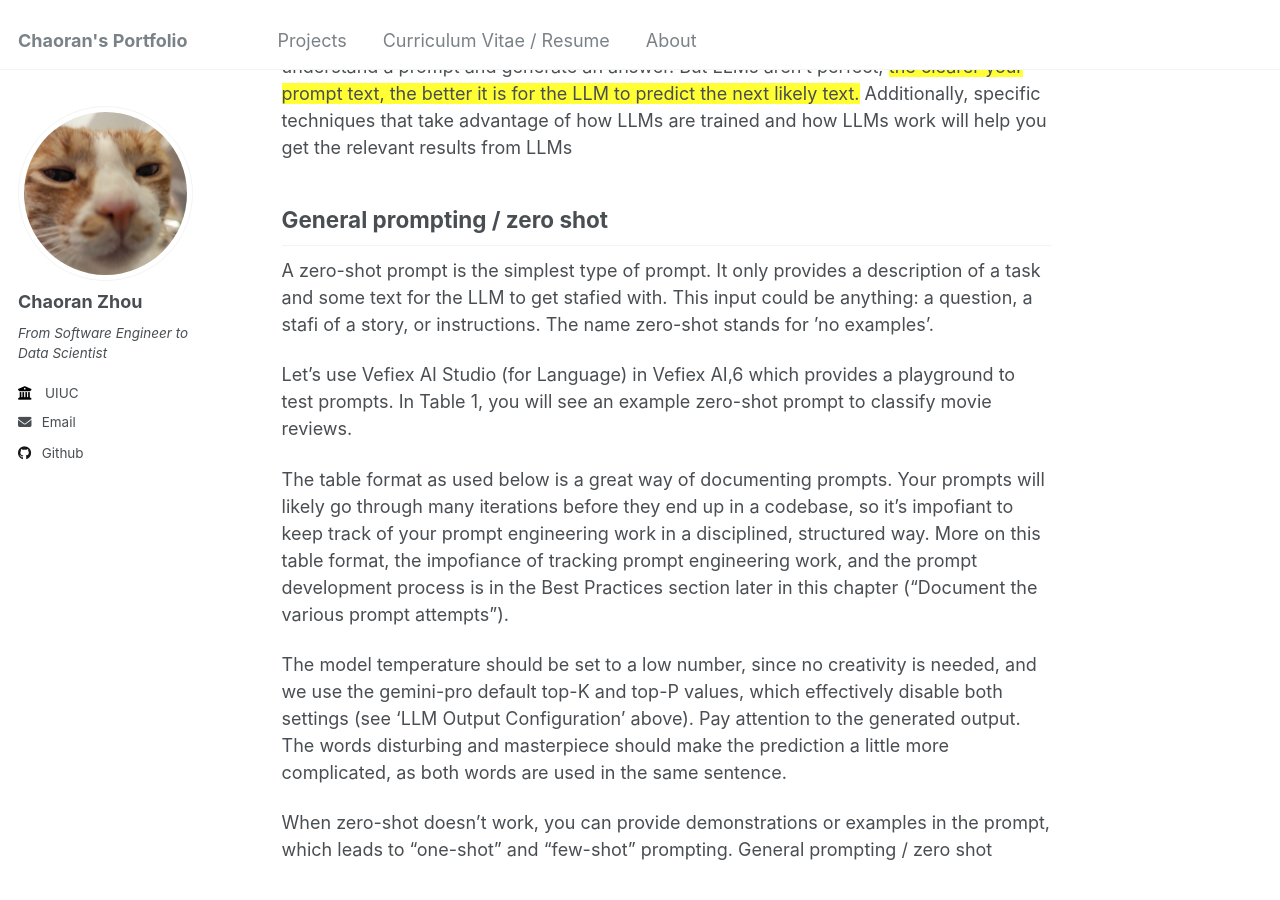
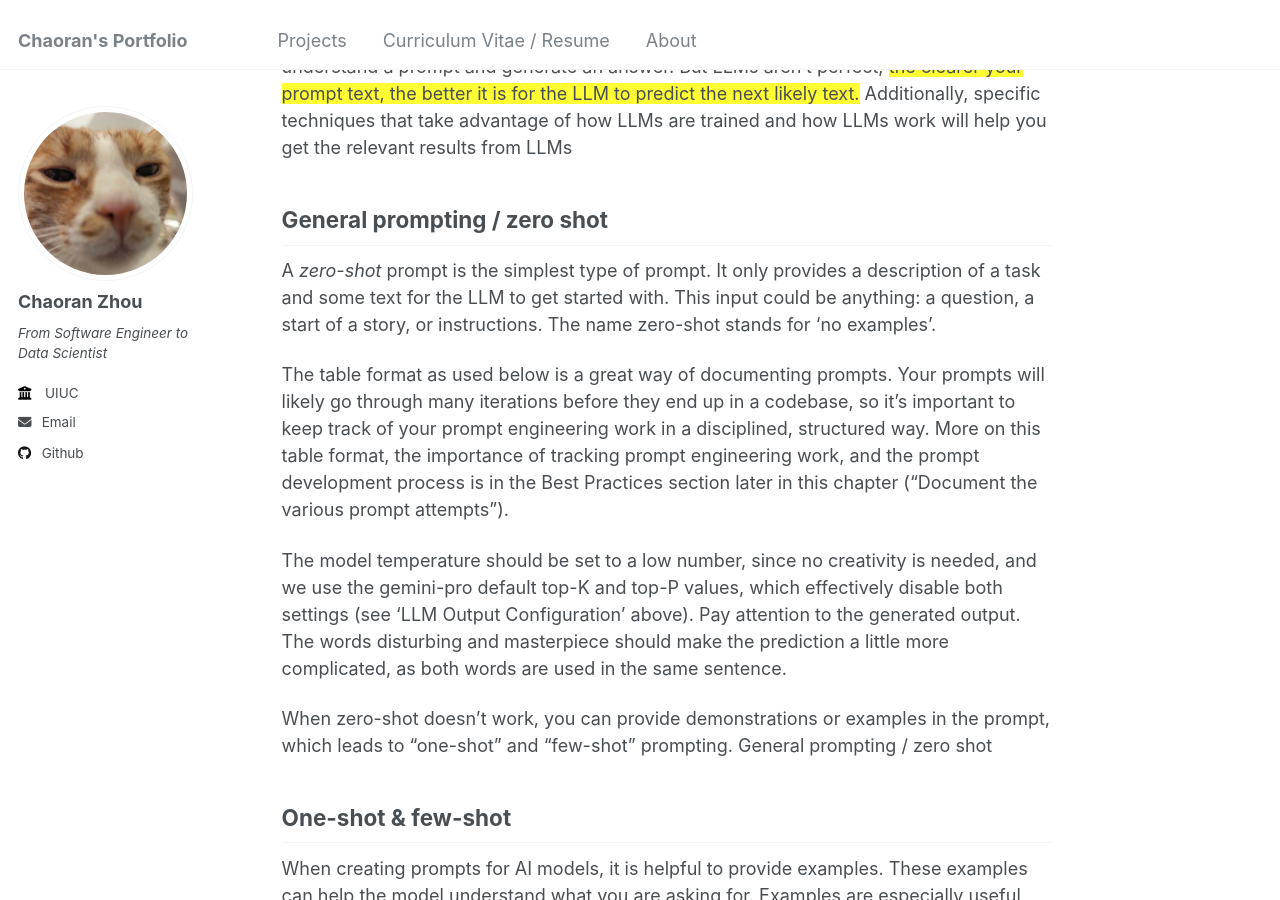
Before and after one commit to ranranrunforit/ranranrunforit.github.io, a Jekyll site: the page built from _projects/project-16.md, in a window 1280 px wide and 900 px high, scrolled down 3990 px. Built offline with Jekyll 4.4.1, drawn with Linux system fonts in a browser that asks for light colours.

Commit message:
Update project-16.md

```diff
--- a/_projects/project-16.md
+++ b/_projects/project-16.md
@@ -157,13 +157,14 @@ the relevant results from LLMs
 
 ## General prompting / zero shot
 
-A zero-shot prompt is the simplest type of prompt. It only provides a description of a task and some text for the LLM to get stafied with. This input could be anything: a question, a stafi of a story, or instructions. The name zero-shot stands for ’no examples’.
+A *zero-shot* prompt is the simplest type of prompt. It only provides a description of a task
+and some text for the LLM to get started with. This input could be anything: a question, a start of a story, or instructions. The name zero-shot stands for 'no examples'.
 
-Let’s use Vefiex AI Studio (for Language) in Vefiex AI,6 which provides a playground to test prompts. In Table 1, you will see an example zero-shot prompt to classify movie reviews.
+The table format as used below is a great way of documenting prompts. Your prompts will likely go through many iterations before they end up in a codebase, so it’s important to keep track of your prompt engineering work in a disciplined, structured way. More on this table format, the importance of tracking prompt engineering work, and the prompt development
+process is in the Best Practices section later in this chapter ("Document the various prompt attempts").
 
-The table format as used below is a great way of documenting prompts. Your prompts will likely go through many iterations before they end up in a codebase, so it’s impofiant to keep track of your prompt engineering work in a disciplined, structured way. More on this table format, the impofiance of tracking prompt engineering work, and the prompt development process is in the Best Practices section later in this chapter (“Document the various prompt attempts”).
-
-The model temperature should be set to a low number, since no creativity is needed, and we use the gemini-pro default top-K and top-P values, which effectively disable both settings (see ‘LLM Output Configuration’ above). Pay attention to the generated output. The words disturbing and masterpiece should make the prediction a little more complicated, as both words are used in the same sentence.
+The model temperature should be set to a low number, since no creativity is needed, and we use the gemini-pro default top-K and top-P values, which effectively disable both settings (see 'LLM Output Configuration' above). Pay attention to the generated output. The words disturbing and masterpiece should make the prediction a little more complicated, as both
+words are used in the same sentence.
 
 
 When zero-shot doesn’t work, you can provide demonstrations or examples in the prompt, which leads to “one-shot” and “few-shot” prompting. General prompting / zero shot
```
